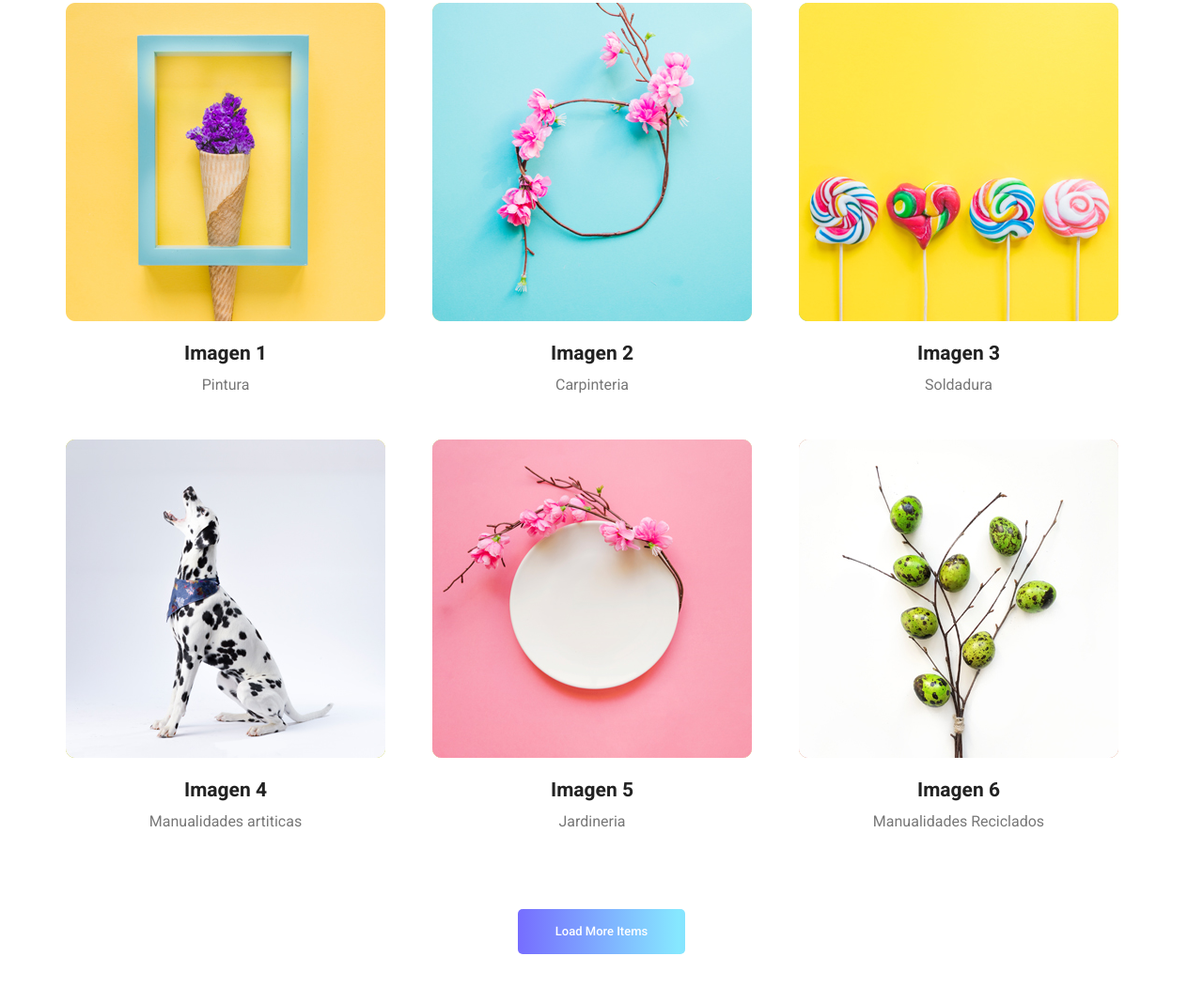
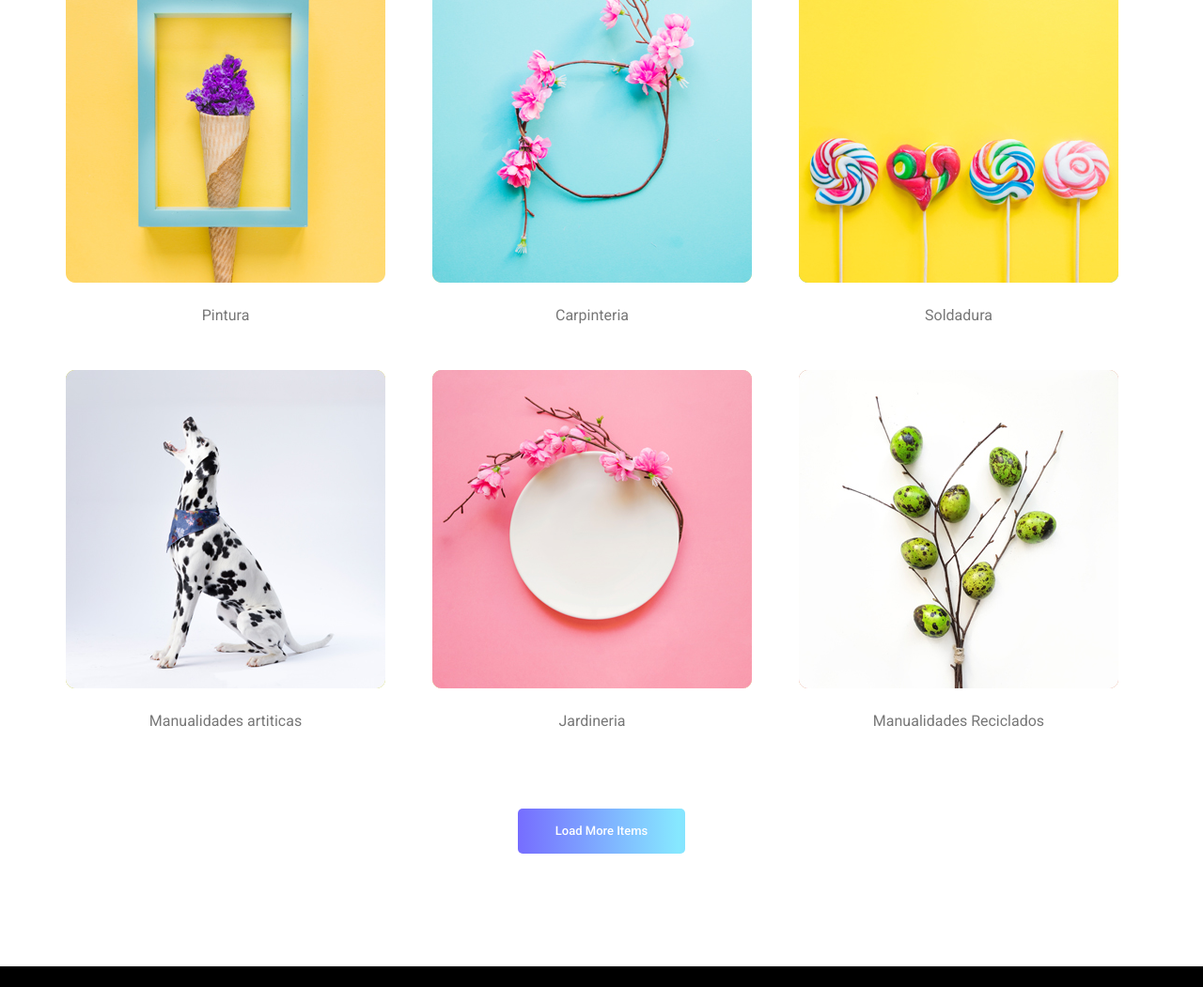
Before and after one commit to FhiorelaCondori/Prueba-pagina-web-, a plain HTML site: page index.html in a window 1280 px wide. Shown: the part 3801-4852 px from the top of the page at 94% size. Drawn offline with Linux system fonts and the light colour scheme.

Commit message:
Update index.html

```diff
--- a/index.html
+++ b/index.html
@@ -44,7 +44,7 @@
 									<a href="#" class="nav-link dropdown-toggle" data-toggle="dropdown" role="button" aria-haspopup="true" aria-expanded="false">Publicaciones</a>
 									<ul class="dropdown-menu">
 										<li class="nav-item"><a class="nav-link" href="portfolio.html">Portfolio</a></li>
-										<li class="nav-item"><a class="nav-link" href="elements.html">Elements</a></li>
+										<li class="nav-item"><a class="nav-link" href="elements.html"></a></li>
 									</ul>
 								</li>
 								<li class="nav-item submenu dropdown">
@@ -319,7 +319,7 @@
         	<div class="container">
         		<div class="main_title">
         			<h2>Habilidades y Skills</h2>
-        			<p>Who are in extremely love with eco friendly system.</p>
+        			<p></p>
         		</div>
         		<div class="isotope_fillter">
         			<ul class="gallery_filter list">
@@ -340,7 +340,7 @@
         						<a class="light" href="img/gallery/img1.jpg"><img src="img/gallery/icon.png" alt=""></a>
         					</div>
         					<div class="g_item_text">
-        						<h4>Imagen 1</h4>
+        						<h4></h4>
         						<p>Pintura</p>
         					</div>
         				</div>
@@ -352,7 +352,7 @@
         						<a class="light" href="img/gallery/img2.jpg"><img src="img/gallery/icon.png" alt=""></a>
         					</div>
         					<div class="g_item_text">
-        						<h4>Imagen 2</h4>
+        						<h4></h4>
         						<p>Carpinteria</p>
         					</div>
         				</div>
@@ -364,7 +364,7 @@
         						<a class="light" href="img/gallery/img3.jpg"><img src="img/gallery/icon.png" alt=""></a>
         					</div>
         					<div class="g_item_text">
-        						<h4>Imagen 3</h4>
+        						<h4></h4>
         						<p>Soldadura</p>
         					</div>
         				</div>
@@ -376,7 +376,7 @@
         						<a class="light" href="img/gallery/img4.jpg"><img src="img/gallery/icon.png" alt=""></a>
         					</div>
         					<div class="g_item_text">
-        						<h4>Imagen 4</h4>
+        						<h4></h4>
         						<p>Manualidades artiticas</p>
         					</div>
         				</div>
@@ -388,7 +388,7 @@
         						<a class="light" href="img/gallery/img5.jpg"><img src="img/gallery/icon.png" alt=""></a>
         					</div>
         					<div class="g_item_text">
-        						<h4>Imagen 5</h4>
+        						<h4></h4>
         						<p>Jardineria</p>
         					</div>
         				</div>
@@ -400,7 +400,7 @@
         						<a class="light" href="img/gallery/img6.jpg"><img src="img/gallery/icon.png" alt=""></a>
         					</div>
         					<div class="g_item_text">
-        						<h4>Imagen 6</h4>
+        						<h4></h4>
         						<p>Manualidades Reciclados</p>
         					</div>
         				</div>
```
